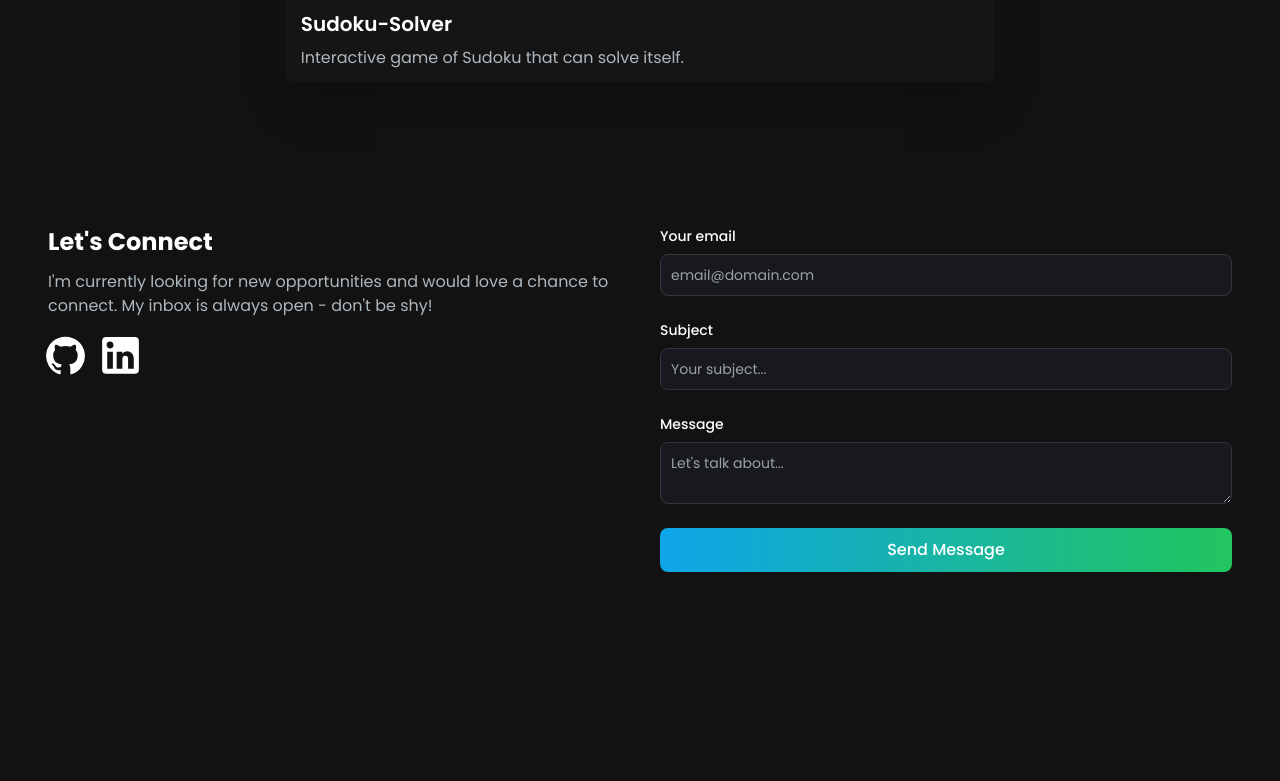
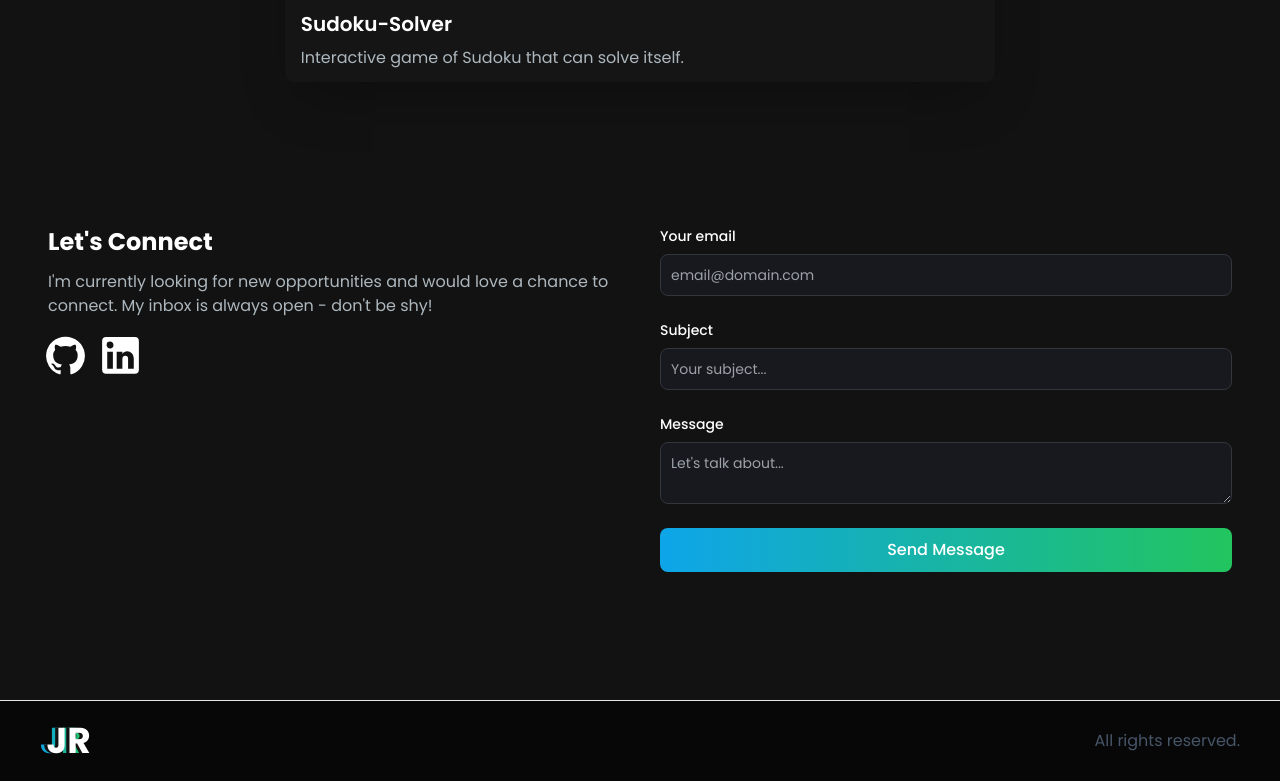
Before and after one commit to JoshRosenfeld10/portfolio, a Next.js app: page / in a window 1280 px wide. Shown: the part 2462-3243 px from the top of the page. Before the commit the page ends 3034 px from the top, so only its background shows below. Built offline with nearby package versions, Linux system fonts and the light colour scheme.

Commit message:
added footer

```diff
--- /dev/null
+++ b/app/components/Footer.tsx
@@ -0,0 +1,18 @@
+import React from "react";
+
+function Footer() {
+  return (
+    <div className="border-t justify-center flex bg-black bg-opacity-60 cursor-default">
+      <div className="container flex justify-between items-center z-20 px-10 py-5 text-center">
+        <div className="relative text-transparent bg-clip-text bg-gradient-to-r from-primary-500 to-secondary-500 text-4xl font-bold">
+          JR
+          <h1 className="absolute text-[#121212] top-0 pl-[0.2rem]">JR</h1>
+          <h1 className="absolute text-white top-0 pl-[0.4rem]">JR</h1>
+        </div>
+        <p className="text-slate-600">All rights reserved.</p>
+      </div>
+    </div>
+  );
+}
+
+export default Footer;
--- a/app/page.tsx
+++ b/app/page.tsx
@@ -4,17 +4,19 @@ import NavBar from "./components/NavBar/NavBar";
 import AboutSection from "./components/AboutSection/AboutSection";
 import ProjectSection from "./components/ProjectSection/ProjectSection";
 import EmailSection from "./components/EmailSection";
+import Footer from "./components/Footer";
 
 export default function Home() {
   return (
     <main className="flex h-screen flex-col bg-[#121212]">
       <NavBar />
-      <div className="container flex flex-col gap-36 mt-24 mx-auto px-12 z-10">
+      <div className="container flex flex-col gap-36 mt-24 mb-32 mx-auto px-12 z-10">
         <HeroSection />
         <AboutSection />
         <ProjectSection />
         <EmailSection />
       </div>
+      <Footer />
 
       <CursorGradient />
     </main>
```
